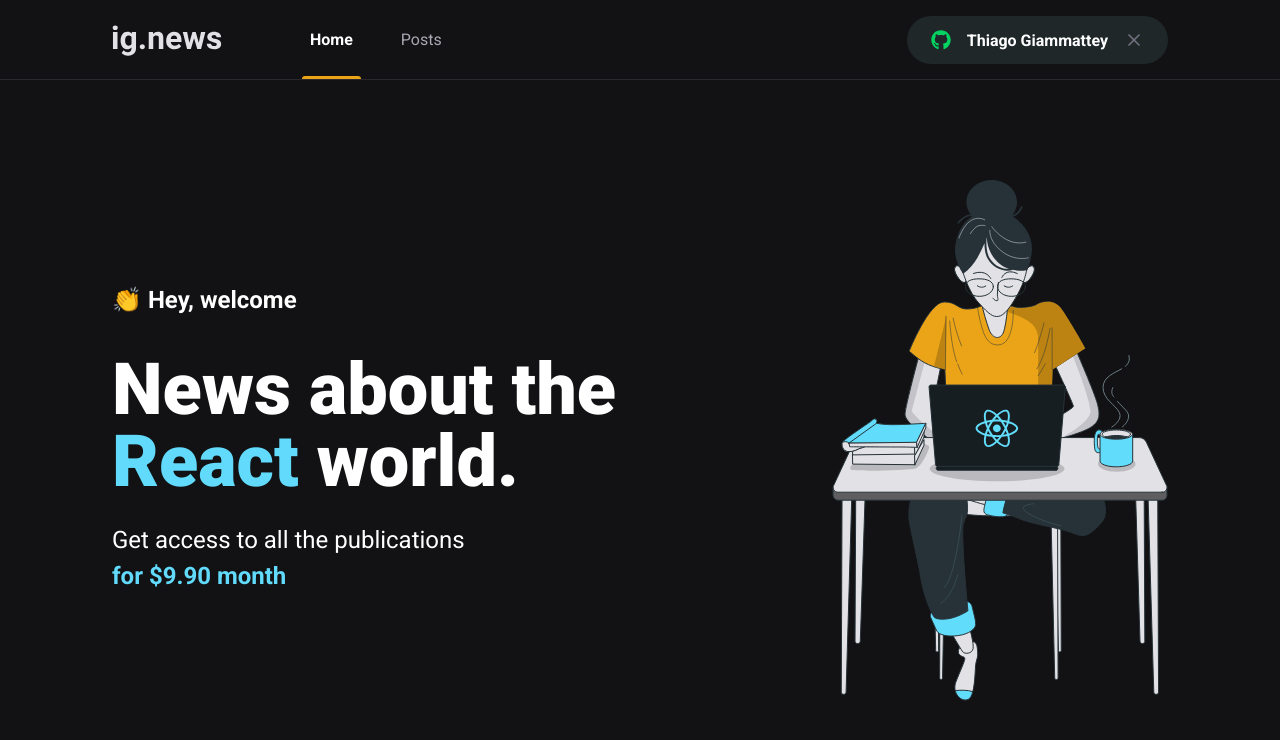
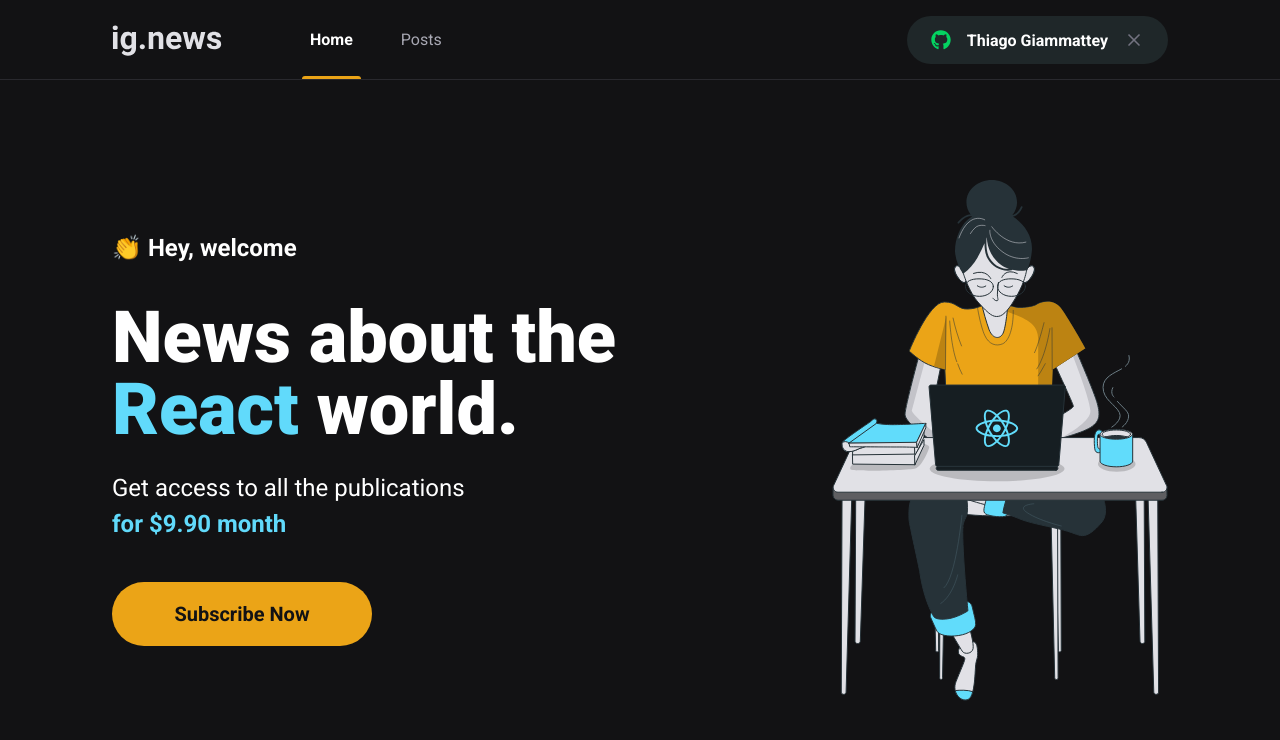
Before and after one commit to GiammaCarioca/ignite-reactjs-ignews, a Next.js app: page / in a window 1280 px wide. Shown: the top 740 px of the page. Built offline with nearby package versions, Linux system fonts and the light colour scheme.

Commit message:
add SubscribeButton component

```diff
--- /dev/null
+++ b/src/components/SubscribeButton/index.tsx
@@ -0,0 +1,12 @@
+import styles from './styles.module.scss';
+
+export function SubscribeButton() {
+  return(
+    <button
+      type='button'
+      className={styles.subscribeButton}
+    >
+      Subscribe Now
+    </button>
+  );
+}
--- /dev/null
+++ b/src/components/SubscribeButton/styles.module.scss
@@ -0,0 +1,20 @@
+.subscribeButton {
+  width: 260px;
+  height: 4rem;
+  border: 0;
+  border-radius: 2rem;
+  background: var(--yellow-500);
+  color: var(--gray-900);
+  font-size: 1.25rem;
+  font-weight: bold;
+
+  display: flex;
+  align-items: center;
+  justify-content: center;
+
+  transition: filter 0.2s;
+
+  &:hover {
+    filter: brightness(0.8);
+  }
+}
--- a/src/pages/home.module.scss
+++ b/src/pages/home.module.scss
@@ -38,4 +38,8 @@
       font-weight: bold;
     }
   }
+
+  > button {
+    margin-top: 2.5rem;
+  }
 }
--- a/src/pages/index.tsx
+++ b/src/pages/index.tsx
@@ -1,4 +1,5 @@
 import Head from 'next/head'
+import { SubscribeButton } from '../components/SubscribeButton';
 
 import styles from './home.module.scss';
 
@@ -17,6 +18,8 @@
             Get access to all the publications <br />
             <span>for $9.90 month</span>
           </p>
+
+          <SubscribeButton />
         </section>
         <img src="/images/avatar.svg" alt="Girl Coding"/>
       </main>
```
